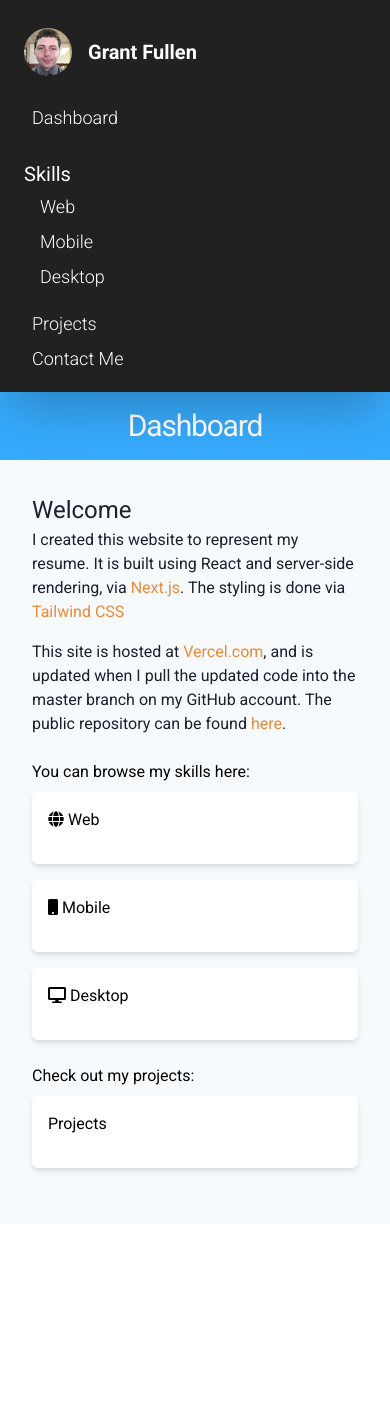
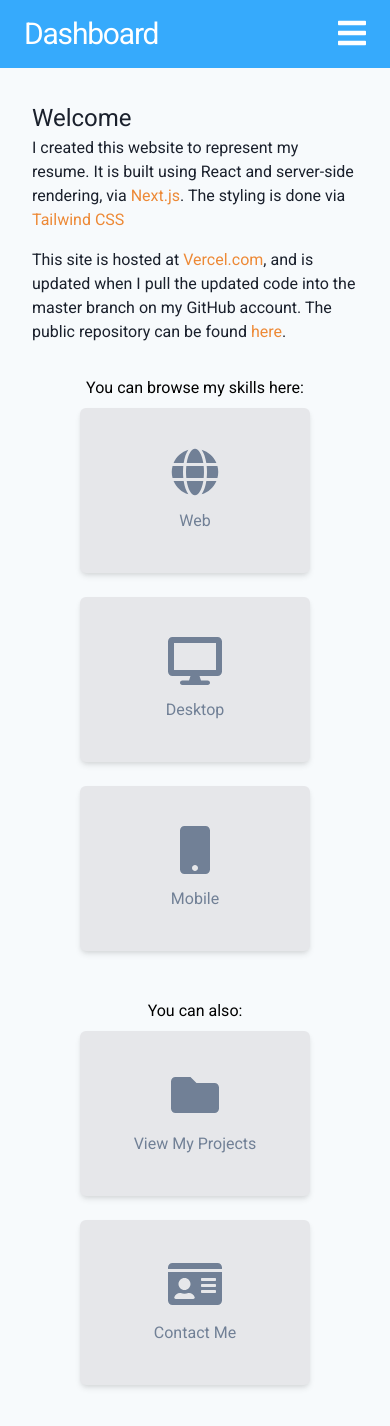
Before and after one commit to grant1842/resume, a Next.js app: page / in a window 390 px wide. Shown: the top 1426 px of the page. Before the commit the page ends 1224 px from the top, so only its background shows below. Built offline with nearby package versions, Linux system fonts and the light colour scheme.

Commit message:
finish home page, add mobile menu

```diff
--- a/components/Card.tsx
+++ b/components/Card.tsx
@@ -1,11 +1,12 @@
 import { ReactNode } from 'react'
 
 type Props = {
+    className?: string
     children?: ReactNode
 }
 
-const Card = ({ children }: Props) => {
-    return <div className={'bg-white rounded-md shadow-md p-4 mb-4'}>{children}</div>
+const Card = ({ className = '', children }: Props) => {
+    return <div className={`bg-white rounded-md shadow-md ${className}`}>{children}</div>
 }
 
 export default Card
--- a/components/PageContent.tsx
+++ b/components/PageContent.tsx
@@ -1,15 +1,17 @@
-import { ReactNode } from 'react'
+import { ReactNode, MouseEvent } from 'react'
 import Header from './header'
 
 type Props = {
     title: string
+    onMobileMenuToggle: (e: MouseEvent) => void
+    mobileMenuVisible: boolean
     children?: ReactNode
 }
 
-const PageContent = ({ title, children }: Props) => {
+const PageContent = ({ title, onMobileMenuToggle, mobileMenuVisible, children }: Props) => {
     return (
         <div className={'flex-1 flex flex-col'}>
-            <Header title={title} />
+            <Header title={title} onMobileMenuToggle={onMobileMenuToggle} mobileMenuVisible={mobileMenuVisible} />
             <div className={'flex-1 flex flex-col bg-gray-100'}>{children}</div>
         </div>
     )
--- a/components/header.tsx
+++ b/components/header.tsx
@@ -1,19 +1,27 @@
 import Link from 'next/link'
+import { FontAwesomeIcon } from '@fortawesome/react-fontawesome'
+import { faBars } from '@fortawesome/free-solid-svg-icons'
+import { MouseEvent } from 'react'
 
 type Props = {
     title: string
+    onMobileMenuToggle: (e: MouseEvent) => void
+    mobileMenuVisible: boolean
 }
 
-const Header = ({ title }: Props) => {
+const Header = ({ title, onMobileMenuToggle }: Props) => {
     return (
-        <div className={`bg-blue-primary flex justify-center`}>
-            <header className={`py-4 mx-6 flex-col md:flex-row flex flex-1 items-center`}>
+        <div className={`bg-blue-primary flex items-center`}>
+            <header className={`flex-1 flex flex-col md:flex-row items-between py-4 mx-6`}>
                 <Link href='/'>
                     <a className={'text-white'}>
                         <h1 className='text-white font-normal tracking-tighter leading-tight md:pr-8'>{title}</h1>
                     </a>
                 </Link>
             </header>
+            <div className={'text-white cursor-pointer md:hidden mr-6 my-4'} onClick={onMobileMenuToggle}>
+                <FontAwesomeIcon size={'2x'} icon={faBars} />
+            </div>
         </div>
     )
 }
--- a/components/layout.tsx
+++ b/components/layout.tsx
@@ -4,6 +4,7 @@ import Head from 'next/head'
 import Sidebar from './sidebar/Sidebar'
 import PageContent from './PageContent'
 import { useRouter } from 'next/router'
+import { useState, MouseEvent } from 'react'
 
 type Props = {
     children?: React.ReactNode
@@ -13,6 +14,12 @@ type Props = {
 
 const Layout = ({ children, headChildren, pageTitle = 'Grant Fullen - React Resume' }: Props) => {
     const router = useRouter()
+
+    const [mobileMenuVisible, setMobileMenuVisible] = useState(false)
+
+    const toggleMobileMenu = (e: MouseEvent) => {
+        setMobileMenuVisible(!mobileMenuVisible)
+    }
 
     return (
         <>
@@ -29,13 +36,25 @@ const Layout = ({ children, headChildren, pageTitle = 'Grant Fullen - React Resu
                         {headChildren}
                     </Head>
                     <div className='flex-1 flex flex-col'>
-                        <div className='flex-1 flex flex-col md:flex-row'>
+                        <div className={`flex-1 flex flex-row`}>
                             {router.isFallback ? (
                                 <p>Loading…</p>
                             ) : (
                                 <>
-                                    <Sidebar />
-                                    <PageContent title={pageTitle}>{children}</PageContent>
+                                    <div
+                                        className={`${
+                                            mobileMenuVisible ? 'flex absolute inset-y-0' : 'hidden'
+                                        } md:flex md:relative`}
+                                    >
+                                        <Sidebar />
+                                    </div>
+                                    <PageContent
+                                        title={pageTitle}
+                                        onMobileMenuToggle={toggleMobileMenu}
+                                        mobileMenuVisible={mobileMenuVisible}
+                                    >
+                                        {children}
+                                    </PageContent>
                                 </>
                             )}
                         </div>
--- /dev/null
+++ b/components/pages/home/HomeFeatureCard.tsx
@@ -0,0 +1,36 @@
+import React from 'react'
+import Card from '../../Card'
+import Link from 'next/link'
+import { FontAwesomeIcon } from '@fortawesome/react-fontawesome'
+import { IconProp } from '@fortawesome/fontawesome-svg-core'
+
+type Props = {
+    icon: IconProp
+    text: string
+    link: string
+}
+
+const HomeFeatureCard = ({ icon, text, link }: Props) => {
+    return (
+        <div className='flex-1 mx-12 sm:mx-0 mb-6 sm:mb-0'>
+            <Card className={'bg-light-gray-primary hover:bg-peach-primary text-gray-600 hover:text-white'}>
+                <Link href={link}>
+                    <div className={'cursor-pointer'}>
+                        <a className={'p-4'}>
+                            <div className={'flex flex-col items-center justify-center my-4'}>
+                                <div className={'mb-3'}>
+                                    <FontAwesomeIcon size={'3x'} icon={icon} />
+                                </div>
+                                <div>
+                                    <p className={'mb-0'}>{text}</p>
+                                </div>
+                            </div>
+                        </a>
+                    </div>
+                </Link>
+            </Card>
+        </div>
+    )
+}
+
+export default HomeFeatureCard
--- a/components/sidebar/components/SidebarSection.tsx
+++ b/components/sidebar/components/SidebarSection.tsx
@@ -8,8 +8,8 @@ type Props = {
 const SidebarSection = ({ children, title }: Props) => {
     return (
         <div className={'flex flex-col items-start my-3'}>
-            {title && <h3 className={'font-normal'}>{title}</h3>}
-            <div className={`flex flex-col ${title ? 'ml-2' : ''}`}>{children}</div>
+            {title && <h3 className={'font-normal font-sans px-2 py-1'}>{title}</h3>}
+            <div className={`flex flex-col items-start ${title ? 'ml-2' : ''}`}>{children}</div>
         </div>
     )
 }
--- a/pages/index.tsx
+++ b/pages/index.tsx
@@ -2,8 +2,10 @@ import Container from '../components/container'
 import Layout from '../components/layout'
 import Card from '../components/Card'
 import { FontAwesomeIcon } from '@fortawesome/react-fontawesome'
-import { faGlobe, faMobile, faDesktop } from '@fortawesome/free-solid-svg-icons'
+import { faGlobe, faMobile, faDesktop, faFolder, faIdCard } from '@fortawesome/free-solid-svg-icons'
 import { useRouter } from 'next/router'
+import Link from 'next/link'
+import HomeFeatureCard from '../components/pages/home/HomeFeatureCard'
 
 type Props = {}
 
@@ -18,7 +20,7 @@ const Index = ({}: Props) => {
                         <p>Loading…</p>
                     ) : (
                         <>
-                            <div className={'mb-6'}>
+                            <div className={'mb-8'}>
                                 <h2 className={'text-gray-900'}>Welcome</h2>
                                 <p className={'text-gray-900'}>
                                     I created this website to represent my resume. It is built using React and
@@ -62,42 +64,23 @@ const Index = ({}: Props) => {
                                 </p>
                             </div>
 
-                            <div className={'mb-2'}>
+                            <div className={'text-center sm:text-left mb-2'}>
                                 <p className={'mb-0'}>You can browse my skills here:</p>
                             </div>
 
-                            <div className='md:grid md:grid-cols-3 md:col-gap-6 mb-6'>
-                                <div className='flex-1'>
-                                    <Card>
-                                        <p>
-                                            <FontAwesomeIcon icon={faGlobe} /> Web
-                                        </p>
-                                    </Card>
-                                </div>
-                                <div className='flex-1'>
-                                    <Card>
-                                        <p>
-                                            <FontAwesomeIcon icon={faMobile} /> Mobile
-                                        </p>
-                                    </Card>
-                                </div>
-                                <div className='flex-1'>
-                                    <Card>
-                                        <p>
-                                            <FontAwesomeIcon icon={faDesktop} /> Desktop
-                                        </p>
-                                    </Card>
-                                </div>
+                            <div className='flex flex-col sm:grid sm:grid-cols-3 sm:col-gap-6 mb-6'>
+                                <HomeFeatureCard icon={faGlobe} text={'Web'} link={'/skills/web'} />
+                                <HomeFeatureCard icon={faDesktop} text={'Desktop'} link={'/skills/desktop'} />
+                                <HomeFeatureCard icon={faMobile} text={'Mobile'} link={'/skills/mobile'} />
                             </div>
 
-                            <div className={'mb-2'}>
-                                <p className={'mb-0'}>Check out my projects:</p>
+                            <div className={'text-center sm:text-left mb-2'}>
+                                <p className={'mb-0'}>You can also:</p>
                             </div>
 
-                            <div className={'mb-6'}>
-                                <Card>
-                                    <p>Projects</p>
-                                </Card>
+                            <div className={'md:grid md:grid-cols-2 md:col-gap-6 mb-6'}>
+                                <HomeFeatureCard icon={faFolder} text={'View My Projects'} link={'/projects'} />
+                                <HomeFeatureCard icon={faIdCard} text={'Contact Me'} link={'/contact'} />
                             </div>
                         </>
                     )}
--- a/tailwind.config.js
+++ b/tailwind.config.js
@@ -8,6 +8,8 @@ module.exports = {
             colors: {
                 'blue-primary': '#36AAFC',
                 'gray-primary': '#212121',
+                'peach-primary': '#F7643C',
+                'light-gray-primary': '#E6E7EA',
                 success: '#0070f3',
                 cyan: '#79FFE1',
             },
```
